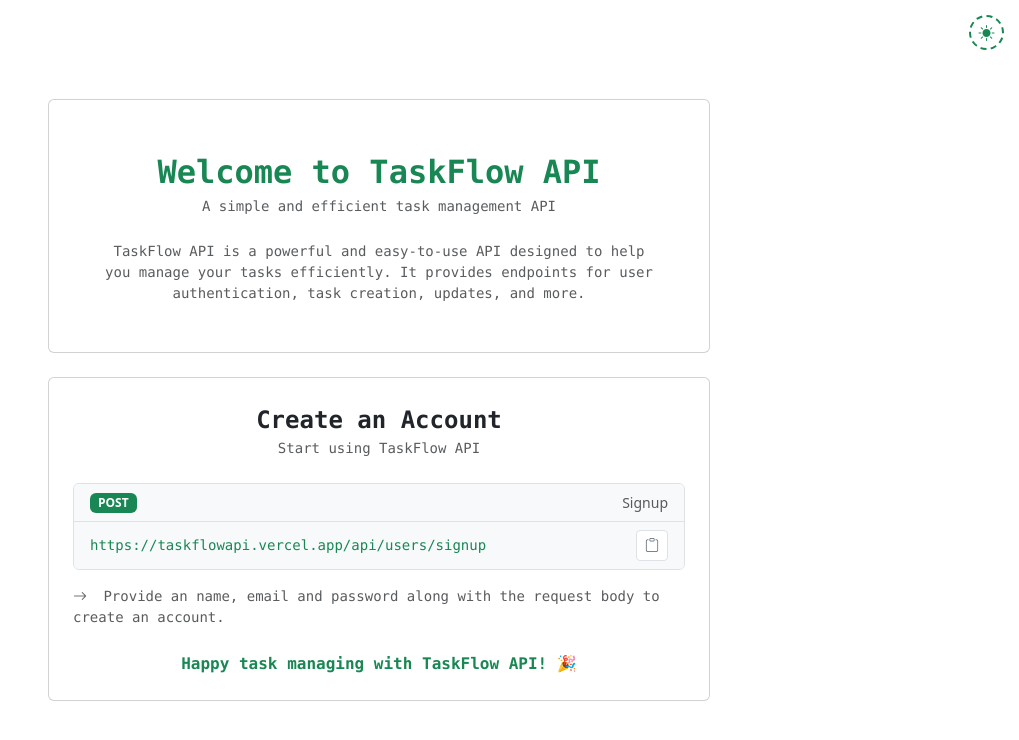
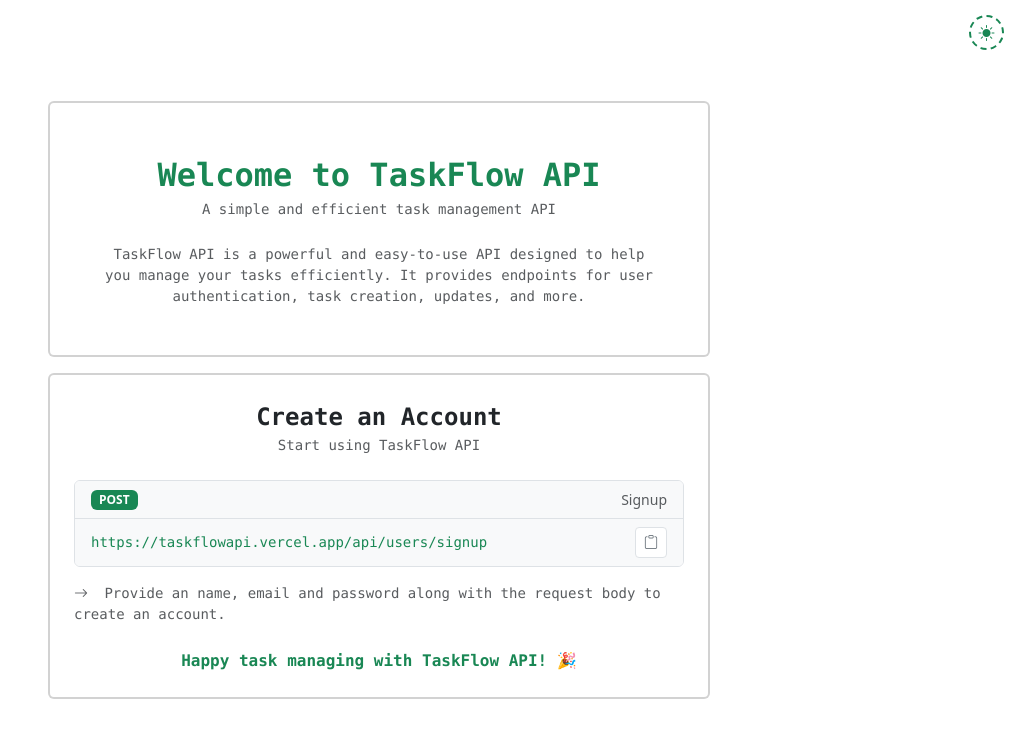
Before and after one commit to MahinSojitra/taskflow-api, a website: page public/index.html in a window 1280 px wide. Shown: the whole page, without its empty margins (261-1280 px from the left). Drawn offline with nearby package versions, Linux system fonts and the light colour scheme.

Commit message:
change | api doc design

```diff
--- a/public/index.html
+++ b/public/index.html
@@ -32,7 +32,7 @@
       <div class="row justify-content-center">
         <!-- Welcome Card -->
         <div class="col-12 col-sm-11 col-md-10 col-lg-8 col-xl-7">
-          <div class="card p-4 p-sm-5 mb-4">
+          <div class="card p-4 p-sm-5 mb-3 border-2">
             <code class="fw-bold mb-0 fs-2 fs-md-1 text-success"
               >Welcome to TaskFlow API</code
             >
@@ -49,7 +49,7 @@
 
         <!-- API Info Card -->
         <div class="col-12 col-sm-11 col-md-10 col-lg-8 col-xl-7">
-          <div class="card p-4 rounded">
+          <div class="card p-4 rounded border-2">
             <code class="fw-bold mb-0 fs-4 text-dark">Create an Account</code>
             <code class="text-muted mb-4">Start using TaskFlow API</code>
 
```
